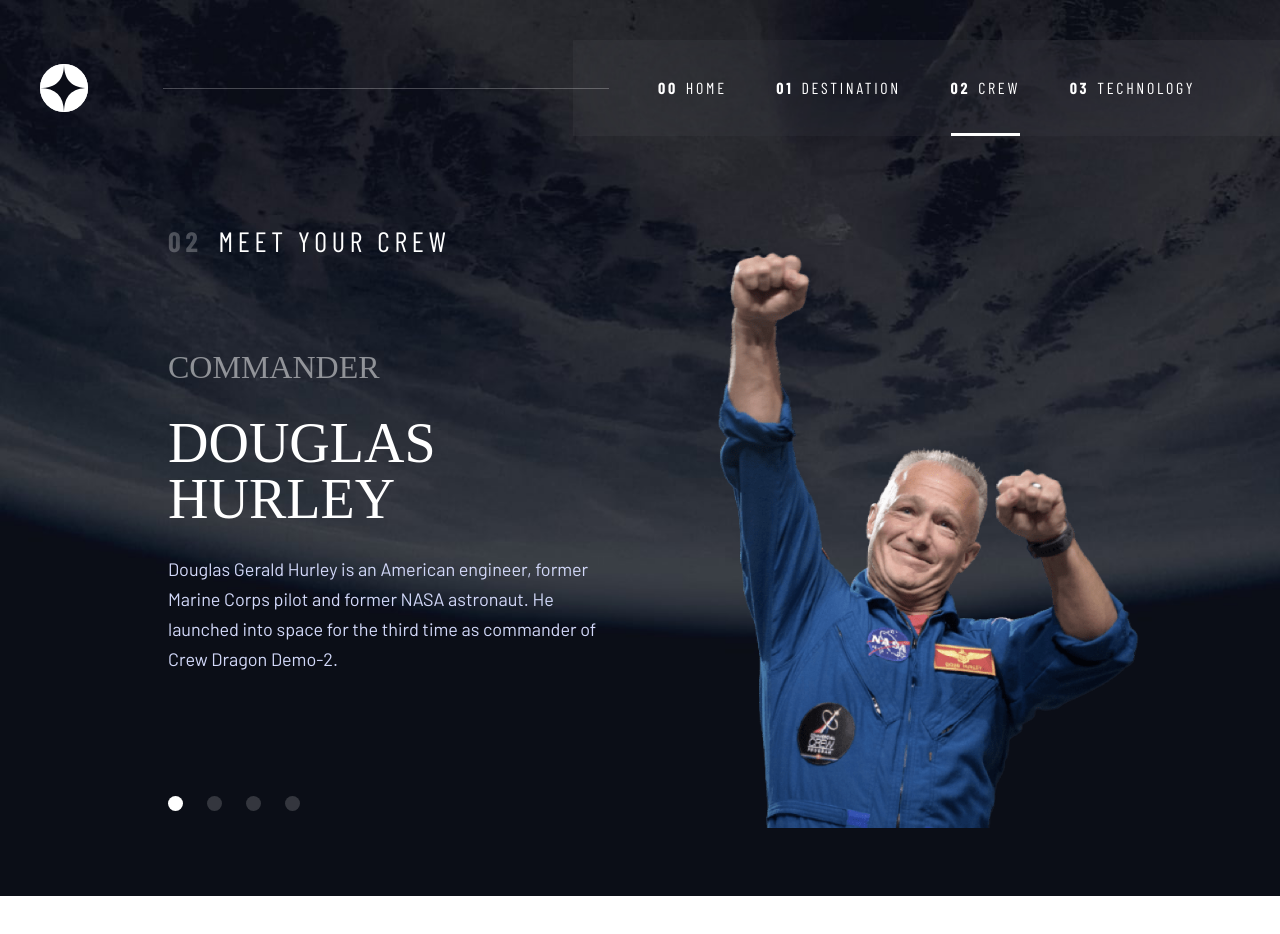
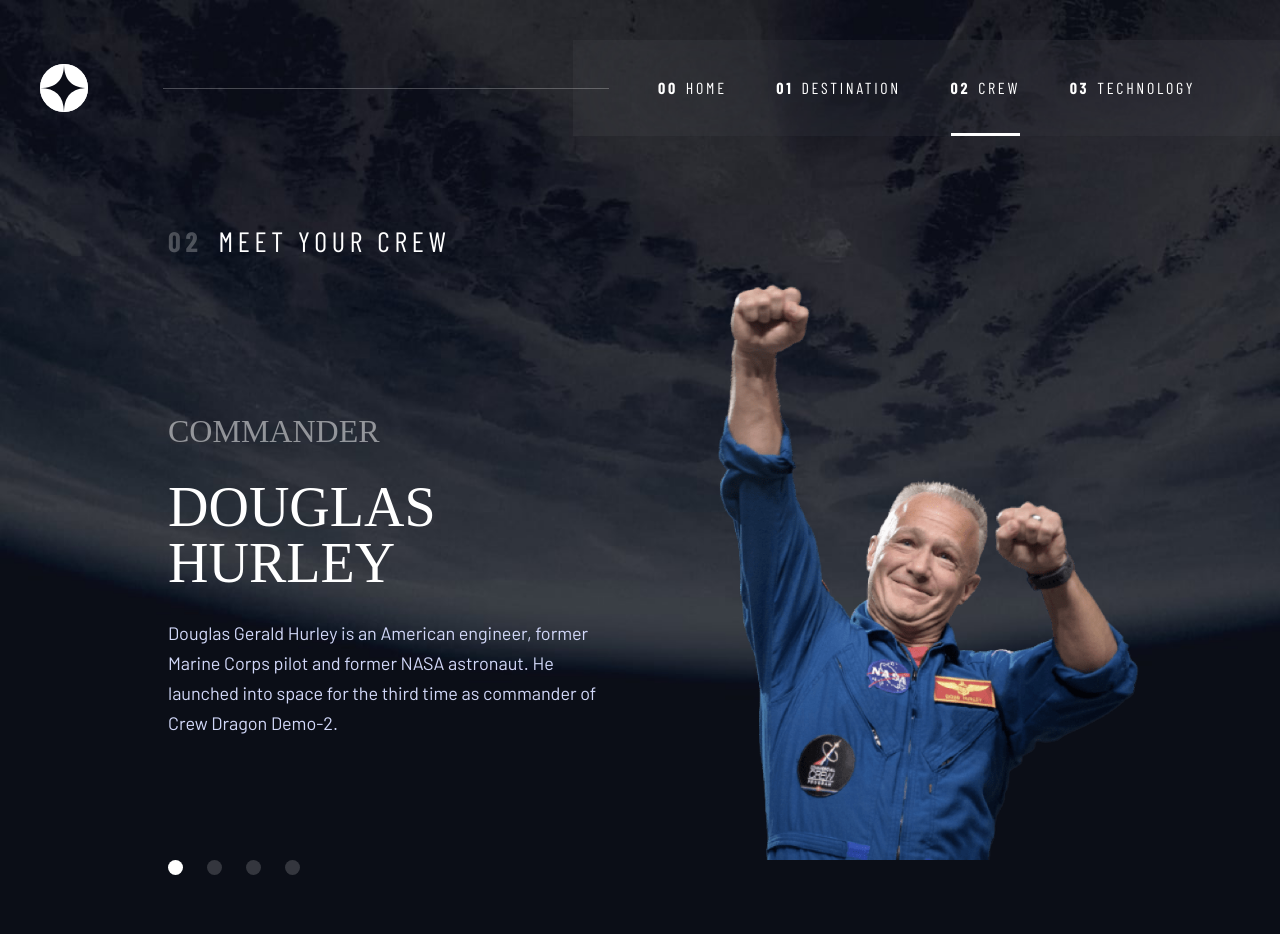
Before and after one commit to otodavid/space-tourism, a Next.js app: page /crew in a window 1280 px wide. Shown: the top 934 px of the page. Before the commit the page ends 896 px from the top, so only its background shows below. Built offline with nearby package versions, Linux system fonts and the light colour scheme; a web font is replaced by a local one.

Commit message:
margins adjustment

```diff
--- a/pages/crew.js
+++ b/pages/crew.js
@@ -225,7 +225,7 @@
   },
 
   [theme.breakpoints.up('lg')]: {
-    margin: '.625rem 0',
+    margin: '4.625rem 0 .625rem 0',
     pl: 13,
   },
 });
```
